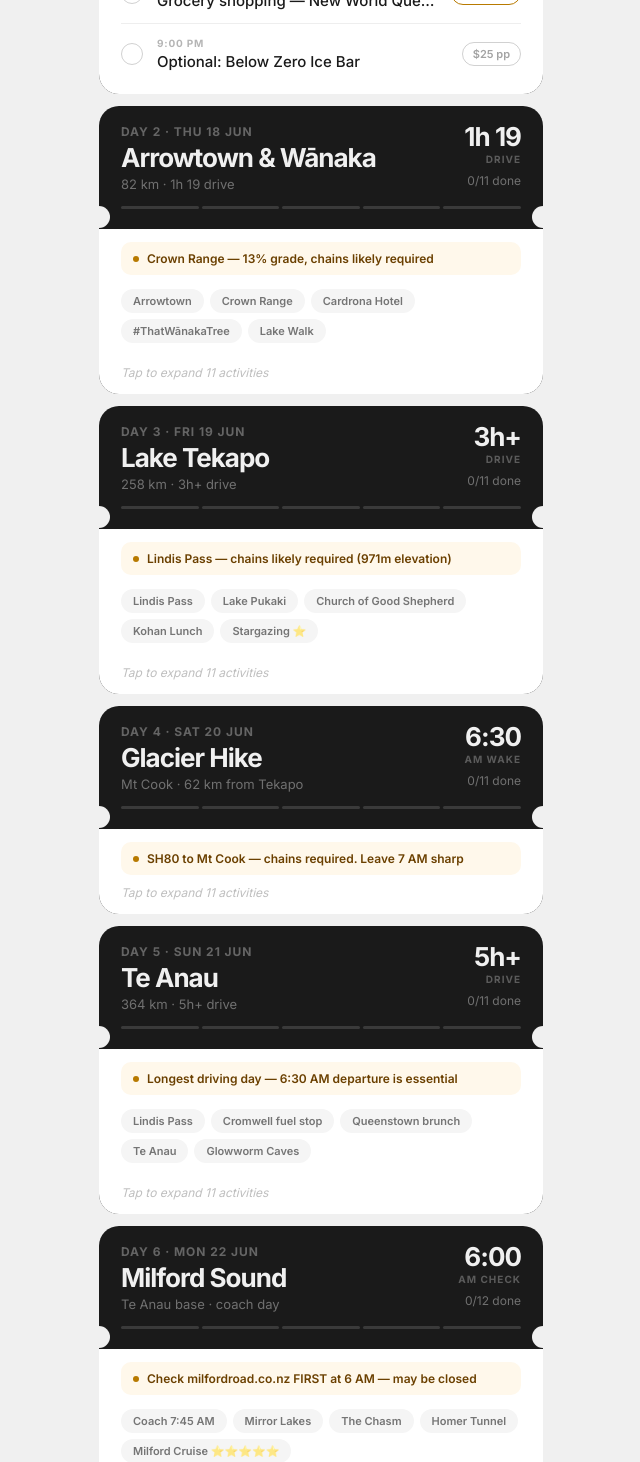
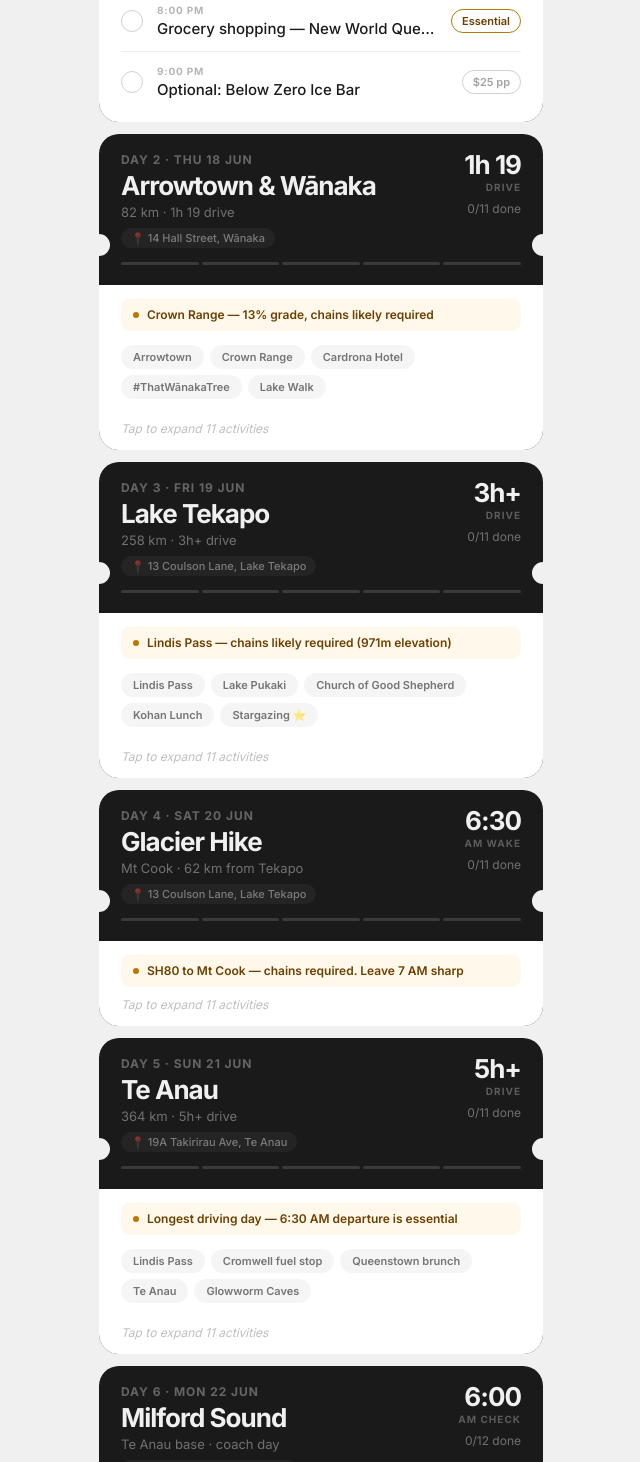
Before and after one commit to weasley-au/nz-trip-app, a React (Create React App) app: page / in a window 1280 px wide. Shown: the part 920-2382 px from the top of the page, without its empty margins (319-959 px from the left). Built offline with nearby package versions, Linux system fonts and the light colour scheme.

Commit message:
remove per person + done tags, add accommodation addresses with Maps links

```diff
--- a/src/App.js
+++ b/src/App.js
@@ -4,7 +4,7 @@ const PEOPLE = ["Weasley", "Amy", "Joanne", "Yume"];
 const TABS = ["Trip", "To-do", "Budget"];
 
 const TRIP_DAYS = [
-  { id: "day1", dayNum: "Day 1", date: "Wed 17 Jun", name: "Arrival", meta: "Queenstown", driveVal: "3:40", driveUnit: "PM Land", dotsTotal: 5, dotsDone: 0,
+  { id: "day1", accom: "14 Hall Street, Queenstown", accomUrl: "https://maps.google.com/?q=14+Hall+Street+Queenstown+New+Zealand", dayNum: "Day 1", date: "Wed 17 Jun", name: "Arrival", meta: "Queenstown", driveVal: "3:40", driveUnit: "PM Land", dotsTotal: 5, dotsDone: 0,
     activities: [
       { id: "d1a1", time: "10:10 AM", name: "Depart Brisbane — VA 119", badge: "Flight", badgeType: "purple", defaultDone: false },
       { id: "d1a2", time: "3:40 PM", name: "Arrive Queenstown Airport (ZQN)", badge: "Land", badgeType: "done", defaultDone: false },
@@ -15,7 +15,7 @@ const TRIP_DAYS = [
       { id: "d1a7", time: "9:00 PM", name: "Optional: Below Zero Ice Bar", badge: "$25 pp", badgeType: "opt", defaultDone: false },
     ],
   },
-  { id: "day2", dayNum: "Day 2", date: "Thu 18 Jun", name: "Arrowtown & Wānaka", meta: "82 km · 1h 19 drive", driveVal: "1h 19", driveUnit: "Drive",
+  { id: "day2", accom: "14 Hall Street, Wānaka", accomUrl: "https://maps.google.com/?q=14+Hall+Street+Wanaka+New+Zealand", dayNum: "Day 2", date: "Thu 18 Jun", name: "Arrowtown & Wānaka", meta: "82 km · 1h 19 drive", driveVal: "1h 19", driveUnit: "Drive",
     dotsTotal: 5, dotsDone: 0, warn: "Crown Range — 13% grade, chains likely required",
     preview: ["Arrowtown", "Crown Range", "Cardrona Hotel", "#ThatWānakaTree", "Lake Walk"],
     activities: [
@@ -32,7 +32,7 @@ const TRIP_DAYS = [
       { id: "d2a11", time: "5:30 PM", name: "Dinner in Wānaka", badge: "$18–48", badgeType: "opt", defaultDone: false },
     ],
   },
-  { id: "day3", dayNum: "Day 3", date: "Fri 19 Jun", name: "Lake Tekapo", meta: "258 km · 3h+ drive", driveVal: "3h+", driveUnit: "Drive",
+  { id: "day3", accom: "13 Coulson Lane, Lake Tekapo", accomUrl: "https://maps.google.com/?q=13+Coulson+Lane+Lake+Tekapo+New+Zealand", dayNum: "Day 3", date: "Fri 19 Jun", name: "Lake Tekapo", meta: "258 km · 3h+ drive", driveVal: "3h+", driveUnit: "Drive",
     dotsTotal: 5, dotsDone: 0, warn: "Lindis Pass — chains likely required (971m elevation)",
     preview: ["Lindis Pass", "Lake Pukaki", "Church of Good Shepherd", "Kohan Lunch", "Stargazing ⭐"],
     activities: [
@@ -49,7 +49,7 @@ const TRIP_DAYS = [
       { id: "d3a11", time: "8:30 PM", name: "Stargazing — Dark Sky Reserve ⭐", badge: "Free / $129", badgeType: "done", defaultDone: false },
     ],
   },
-  { id: "day4", dayNum: "Day 4", date: "Sat 20 Jun", name: "Glacier Hike", meta: "Mt Cook · 62 km from Tekapo", driveVal: "6:30", driveUnit: "AM Wake",
+  { id: "day4", accom: "13 Coulson Lane, Lake Tekapo", accomUrl: "https://maps.google.com/?q=13+Coulson+Lane+Lake+Tekapo+New+Zealand", dayNum: "Day 4", date: "Sat 20 Jun", name: "Glacier Hike", meta: "Mt Cook · 62 km from Tekapo", driveVal: "6:30", driveUnit: "AM Wake",
     dotsTotal: 5, dotsDone: 0, warn: "SH80 to Mt Cook — chains required. Leave 7 AM sharp",
     activities: [
       { id: "d4a1", time: "6:30 AM", name: "Wake up — NON-NEGOTIABLE ⏰", badge: "Alarm", badgeType: "warn", defaultDone: false },
@@ -65,7 +65,7 @@ const TRIP_DAYS = [
       { id: "d4a11", time: "6:30 PM", name: "Dinner — Mackenzie's or Kohan", badge: "$22–38", badgeType: "opt", defaultDone: false },
     ],
   },
-  { id: "day5", dayNum: "Day 5", date: "Sun 21 Jun", name: "Te Anau", meta: "364 km · 5h+ drive", driveVal: "5h+", driveUnit: "Drive",
+  { id: "day5", accom: "19A Takirirau Ave, Te Anau", accomUrl: "https://maps.google.com/?q=19A+Takirirau+Avenue+Te+Anau+New+Zealand", dayNum: "Day 5", date: "Sun 21 Jun", name: "Te Anau", meta: "364 km · 5h+ drive", driveVal: "5h+", driveUnit: "Drive",
     dotsTotal: 5, dotsDone: 0, warn: "Longest driving day — 6:30 AM departure is essential",
     preview: ["Lindis Pass", "Cromwell fuel stop", "Queenstown brunch", "Te Anau", "Glowworm Caves"],
     activities: [
@@ -82,7 +82,7 @@ const TRIP_DAYS = [
       { id: "d5a11", time: "9:30 PM", name: "Return + pack lunch for Milford", badge: "Prep", badgeType: "warn", defaultDone: false },
     ],
   },
-  { id: "day6", dayNum: "Day 6", date: "Mon 22 Jun", name: "Milford Sound", meta: "Te Anau base · coach day", driveVal: "6:00", driveUnit: "AM Check",
+  { id: "day6", accom: "19A Takirirau Ave, Te Anau", accomUrl: "https://maps.google.com/?q=19A+Takirirau+Avenue+Te+Anau+New+Zealand", dayNum: "Day 6", date: "Mon 22 Jun", name: "Milford Sound", meta: "Te Anau base · coach day", driveVal: "6:00", driveUnit: "AM Check",
     dotsTotal: 5, dotsDone: 0, warn: "Check milfordroad.co.nz FIRST at 6 AM — may be closed",
     preview: ["Coach 7:45 AM", "Mirror Lakes", "The Chasm", "Homer Tunnel", "Milford Cruise ⭐⭐⭐⭐⭐"],
     activities: [
@@ -100,7 +100,7 @@ const TRIP_DAYS = [
       { id: "d6a12", time: "6:30 PM", name: "Celebration dinner 🎉", badge: "You earned it", badgeType: "purple", defaultDone: false },
     ],
   },
-  { id: "day7", dayNum: "Day 7", date: "Tue 23 Jun", name: "Fly Home", meta: "Te Anau → Queenstown → Brisbane", driveVal: "4:35", driveUnit: "PM Fly",
+  { id: "day7", accom: "", accomUrl: "", dayNum: "Day 7", date: "Tue 23 Jun", name: "Fly Home", meta: "Te Anau → Queenstown → Brisbane", driveVal: "4:35", driveUnit: "PM Fly",
     dotsTotal: 5, dotsDone: 0,
     activities: [
       { id: "d7a1", time: "7:30 AM", name: "Final breakfast + pack all luggage", badge: "Check room!", badgeType: "warn", defaultDone: false },
@@ -123,13 +123,13 @@ const DEFAULT_TODO_GROUPS = [
       { id: "t1", cat: "Critical", name: "Apply NZeTA online — all 4 people", badge: "Urgent", badgeType: "warn", defaultDone: false },
       { id: "t2", cat: "Critical", name: "Book Te Anau Glowworm Caves — realnz.com", badge: "ASAP", badgeType: "warn", defaultDone: false },
       { id: "t3", cat: "Critical", name: "Book Milford Sound cruise — RealNZ", badge: "ASAP", badgeType: "warn", defaultDone: false },
-      { id: "t4", cat: "Booked", name: "Glacier hike — Mt Cook #349831078", badge: "Done", badgeType: "done", defaultDone: true },
+      { id: "t4", cat: "Booked", name: "Glacier hike — Mt Cook #349831078", badge: "", badgeType: "done", defaultDone: true },
     ],
   },
   { id: "thisweek", label: "This Week", emoji: "🟡", sublabel: "Prep",
     items: [
-      { id: "t5", cat: "Insurance", name: "Verify HSBC covers glacier hiking + helicopter", badge: "Done", badgeType: "done", defaultDone: true },
-      { id: "t6", cat: "Insurance", name: "Buy rental car excess cover", badge: "Done", badgeType: "done", defaultDone: true },
+      { id: "t5", cat: "Insurance", name: "Verify HSBC covers glacier hiking + helicopter", badge: "", badgeType: "done", defaultDone: true },
+      { id: "t6", cat: "Insurance", name: "Buy rental car excess cover", badge: "", badgeType: "done", defaultDone: true },
       { id: "t7", cat: "Phone", name: "Download offline maps — Google Maps + Maps.me", badge: "All 4", badgeType: "opt", defaultDone: false },
       { id: "t8", cat: "Phone", name: "Enable NZ roaming OR buy Spark NZ SIM at ZQN", badge: "Essential", badgeType: "warn", defaultDone: false },
       { id: "t9", cat: "Money", name: "Exchange AUD → NZD (cards mostly fine)", badge: "$100–200 ea", badgeType: "opt", defaultDone: false },
@@ -256,7 +256,7 @@ function ActivityRow({ time, name, badge, badgeType, checked, onToggle }) {
           textDecoration: checked ? "line-through" : "none", opacity: checked ? 0.22 : 1,
         }}>{name}</div>
       </div>
-      <Badge type={badgeType}>{badge}</Badge>
+      {badge ? <Badge type={badgeType}>{badge}</Badge> : null}
     </div>
   );
 }
@@ -320,6 +320,13 @@ function TripPage({ checked, onToggle }) {
                     <div style={{ fontSize: 12, fontWeight: 700, letterSpacing: "0.08em", textTransform: "uppercase", color: "#F0F0F0", opacity: 0.35, marginBottom: 6 }}>{day.dayNum} · {day.date}</div>
                     <div style={{ fontSize: 26, fontWeight: 700, color: "#F0F0F0", letterSpacing: -1, lineHeight: 1, marginBottom: 5 }}>{day.name}</div>
                     <div style={{ fontSize: 13, color: "#F0F0F0", opacity: 0.4 }}>{day.meta}</div>
+                    {day.accom && (
+                      <a href={day.accomUrl} target="_blank" rel="noopener noreferrer"
+                        onClick={e => e.stopPropagation()}
+                        style={{ display: "inline-flex", alignItems: "center", gap: 4, marginTop: 8, fontSize: 11, fontWeight: 500, color: "#F0F0F0", opacity: 0.45, textDecoration: "none", background: "rgba(240,240,240,0.1)", borderRadius: 20, padding: "3px 10px" }}>
+                        📍 {day.accom}
+                      </a>
+                    )}
                   </div>
                   <div style={{ textAlign: "right" }}>
                     <div style={{ fontSize: 26, fontWeight: 700, color: "#F0F0F0", letterSpacing: -1, lineHeight: 1 }}>{day.driveVal}</div>
@@ -581,18 +588,12 @@ function BudgetPage({ expenses, onAdd, onDelete, budget, onSetBudget }) {
       <div style={{ position: "relative", marginBottom: 12 }}>
         <div style={{ background: S.card, borderRadius: 20, overflow: "hidden" }}>
           <div style={{ padding: "20px 22px" }}>
-            <div style={{ fontSize: 11, fontWeight: 700, letterSpacing: "0.1em", textTransform: "uppercase", color: S.text, opacity: 0.3, marginBottom: 14 }}>Jun 17–23 · 4 people</div>
-            <div style={{ display: "flex", justifyContent: "space-between", alignItems: "flex-end", marginBottom: 18 }}>
-              <div>
+            <div style={{ fontSize: 11, fontWeight: 700, letterSpacing: "0.1em", textTransform: "uppercase", color: S.text, opacity: 0.3, marginBottom: 14 }}>Jun 17–23</div>
+            <div style={{ marginBottom: 18 }}>
                 <div style={{ fontSize: 13, color: S.text, opacity: 0.4, marginBottom: 5 }}>Total spent</div>
                 <div style={{ fontSize: 38, fontWeight: 800, color: S.text, letterSpacing: -2, lineHeight: 1 }}>
                   <span style={{ fontSize: 18, fontWeight: 500, opacity: 0.4 }}>NZD </span>{total.toLocaleString()}
                 </div>
-              </div>
-              <div style={{ textAlign: "right" }}>
-                <div style={{ fontSize: 11, fontWeight: 700, color: S.text, opacity: 0.3, letterSpacing: "0.08em", textTransform: "uppercase", marginBottom: 4 }}>Per person</div>
-                <div style={{ fontSize: 24, fontWeight: 700, color: S.text, letterSpacing: -1 }}>${perPerson.toLocaleString()}</div>
-              </div>
             </div>
             {EXPENSE_CATS.filter(c => catTotals[c] > 0).map(c => {
               const st = CAT_STYLE[c];
```
